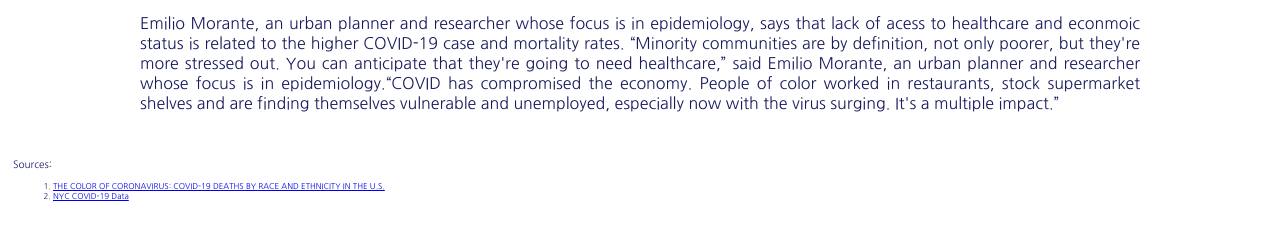
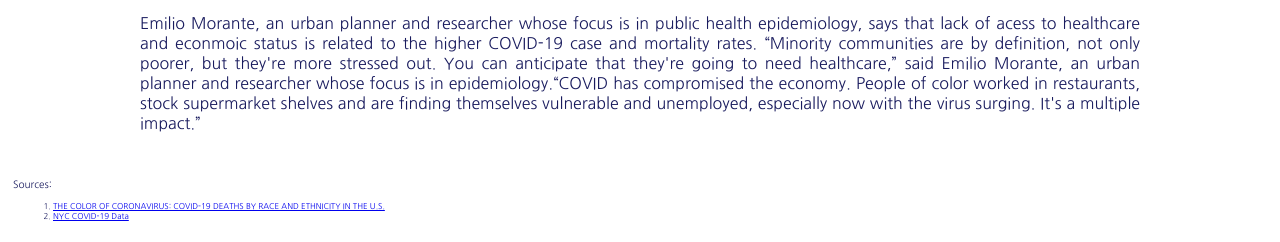
Before and after one commit to natalieh26/data-assignment2, a plain HTML site: page index.html in a window 1280 px wide. Shown: the part 1027-1269 px from the top of the page. Drawn offline with Linux system fonts and the light colour scheme.

Commit message:
Add files via upload

```diff
--- a/index.html
+++ b/index.html
@@ -74,7 +74,7 @@
         According to the AMP Research Lab, the mortality rate for Latinos is higher than any other group across the United States, despite Latino’s only making up 18% of the United States’ population. In New York, the death rate for Hispanic people
         in the city is about 268 people per 100,000; for African Americans in New York the Death rate is around 249 people per 100,000.
       </p>
-      <p> Emilio Morante, an urban planner and researcher whose focus is in epidemiology, says that lack of acess to healthcare and econmoic status is related to the higher COVID-19 case and mortality rates. “Minority communities are by
+      <p> Emilio Morante, an urban planner and researcher whose focus is in public health epidemiology, says that lack of acess to healthcare and econmoic status is related to the higher COVID-19 case and mortality rates. “Minority communities are by
         definition, not only poorer, but they're more stressed out. You can anticipate that they're going to need healthcare,” said Emilio Morante, an urban planner and researcher whose focus is in epidemiology.“COVID
         has compromised the economy. People of color worked in restaurants, stock supermarket shelves and are finding themselves vulnerable and unemployed, especially now with the virus surging. It's a multiple impact.”</p>
     </div>
```
